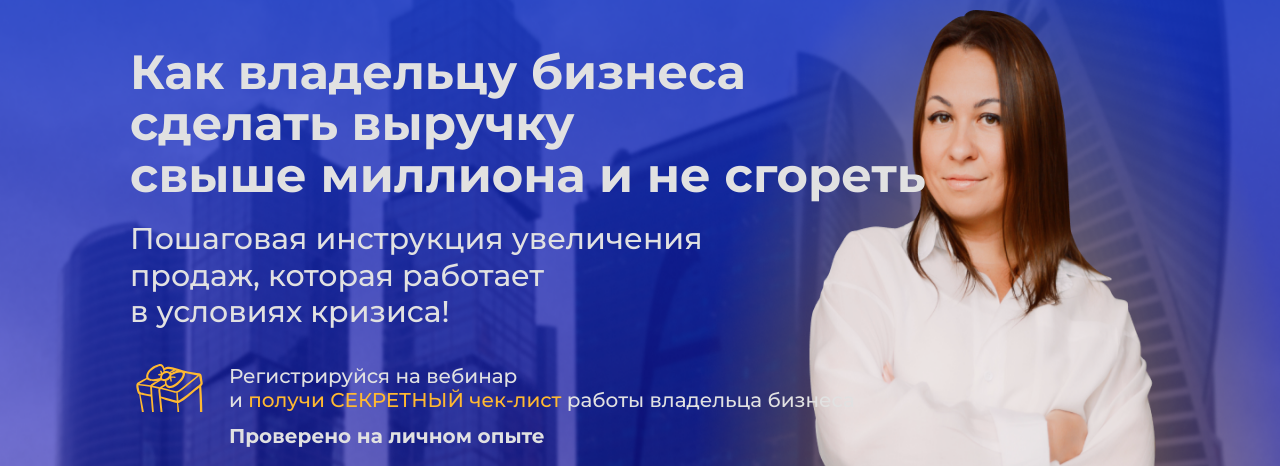
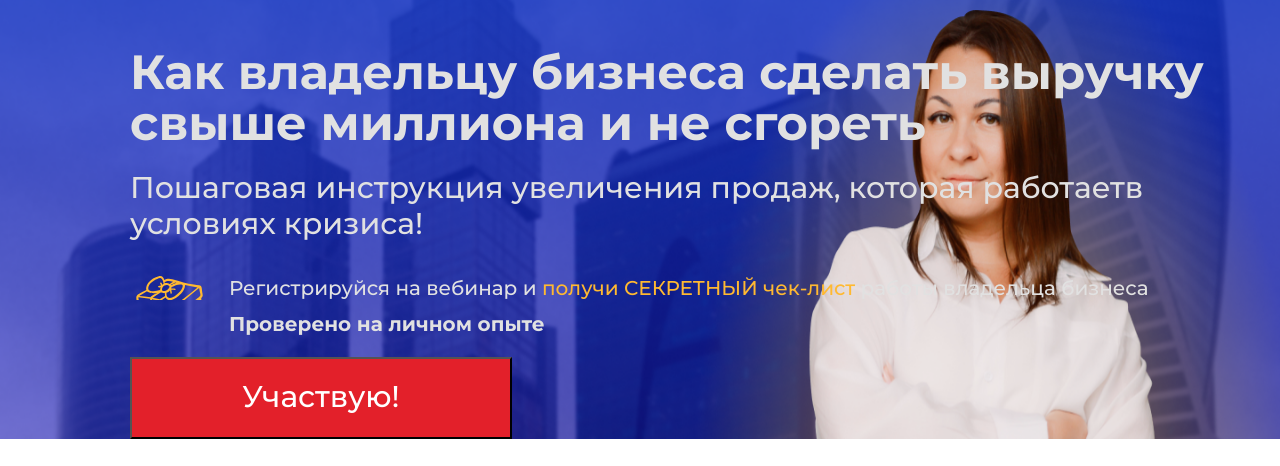
Before and after one commit to SalavatBs/JLSchool, a plain HTML site: page index.html in a window 1280 px wide. Shown: the part 125-591 px from the top of the page. Drawn offline with nearby package versions, Linux system fonts and the light colour scheme.

Commit message:
Update index.html

```diff
--- a/index.html
+++ b/index.html
@@ -21,9 +21,9 @@
   </header>
   <main  class="main">
      <div class="text">
-       <h1 class="text__title">Как владельцу бизнеса <br>сделать выручку <br> свыше миллиона и не сгореть</h1>
-       <p class="text__subtitle">Пошаговая инструкция увеличения <br>продаж, которая работает <br> в условиях кризиса!</p>
-       <p class="text__description_present">Регистрируйся на вебинар <br>и <span>получи СЕКРЕТНЫЙ чек-лист</span> рабoты владельца бизнеса</p>
+       <h1 class="text__title">Как владельцу бизнеса сделать выручку  свыше миллиона и не сгореть</h1>
+       <p class="text__subtitle">Пошаговая инструкция увеличения продаж, которая работаетв условиях кризиса!</p>
+       <p class="text__description_present">Регистрируйся на вебинар и <span>получи СЕКРЕТНЫЙ чек-лист</span> рабoты владельца бизнеса</p>
        <p class="text__description">Проверено на личном опыте</p>
     <form action="#popup">
        <button class="text__button">Участвую!</button>
@@ -33,7 +33,7 @@
    <section class="fears-section">
     <h1 class="fears__title">Знакомы ли вам ситуации:</h1>
     <div class="fears__text fears">
-      <p>Нет сил пахать на бизнес, который <br>не приносит результата</p>
+      <p>Нет сил пахать на бизнес, который не приносит результата</p>
       <p>Бесконечные форс-мажоры и стресс</p>
       <p>Продажи еле покрывают расходы</p>
       <p>Нет потока новых клиентов</p>
@@ -58,7 +58,7 @@
              <li class="splide__slide splide__slide_second">
                <p>Отсутствует налаженная система в бизнесе</p>
                <p>Выручка на одном и том же уровне, больше не сделать</p>
-               <p>Клиентам дорого покупать наши <br> услуги или предпочитают конкурентов</p>
+               <p>Клиентам дорого покупать наши  услуги или предпочитают конкурентов</p>
                <p>Большая занятость, все на мне!</p>
                <p>Не хватает сотрудников. И не понятно где быстро найти подходящих и эффективных</p>
              </li>
@@ -74,9 +74,9 @@
    <section class="present-section">
      <h1 class="present-text__title">Регистрируйтесь на вебинар прямо сейчас</h1>
      <div class="present-text">
-       <p class="present-text__description">После регистрации вы получите <br>подарок: СЕКРЕТНЫЙ чек-лист рабoты владельца бизнеса.</p>
-       <p class="present-text__description present-text__description_present">А всем участникам вебинара, я подарю <br> ЧЕК - ЛИСТ работы Руководителя отдела продаж, <br> из которого вы узнаете: <br> <span>Что нужно делать
-         Руководителю <br>отдела продаж и что делать нельзя,
+       <p class="present-text__description">После регистрации вы получите подарок: СЕКРЕТНЫЙ чек-лист рабoты владельца бизнеса.</p>
+       <p class="present-text__description present-text__description_present">А всем участникам вебинара, я подарю ЧЕК - ЛИСТ работы Руководителя отдела продаж,  из которого вы узнаете:  <span>Что нужно делать
+         Руководителю отдела продаж и что делать нельзя,
          что бы компания росла и развивалась</span></p>
     <form action="#popup">
        <button class="present-text__button">Забрать подарок</button>
@@ -89,11 +89,11 @@
      <div class="knowlege-section__knowlege">
        <div class="knowlege">
          <img src="./img/knowlege1.svg">
-         <p>Как поднять выручку бизнеcа <br> и увеличить уровень прибыли?</p>
+         <p>Как поднять выручку бизнеcа  и увеличить уровень прибыли?</p>
        </div>
        <div class="knowlege">
          <img src="./img/knowlege2.png">
-         <p>Как выйти из рутины <br> и делегировать?</p>
+         <p>Как выйти из рутины  и делегировать?</p>
        </div>
        <div class="knowlege">
          <img src="./img/knowlege3.png">
@@ -109,7 +109,7 @@
        </div>
        <div class="knowlege">
          <img src="./img/knowlege6.png">
-         <p>Как избежать основные ошибки при систематизации <br> и масштабировании бизнeса?</p>
+         <p>Как избежать основные ошибки при систематизации и масштабировании бизнeса?</p>
        </div>
      </div>
     <form action="#popup">
@@ -128,7 +128,7 @@
        <p>Вывела клиентов на обороты 30+ млн руб. за месяц</p>
        <p>Автор коучинга "Управляемый прибыльный бизнeс под ключ"</p>
        <p>Более 50 успешных проектов в области развития компаний и роста их дохoдов от 30 до 500%</p>
-       <p>Один из лучших кейсов предпринимателей - рост <br>за 2 недели на 400%. Один из min - рост 30% за месяц</p>
+       <p>Один из лучших кейсов предпринимателей - рост за 2 недели на 400%. Один из min - рост 30% за месяц</p>
      </div>
    </section>
    <section class="advantages-section">
@@ -140,15 +140,15 @@
      </div>
      <div class="advantages">
        <div class="advantages__photo2"></div>
-       <p>Инструменты, как в условиях кризиcа выйти <br> в хорошую прибыль?</p>
+       <p>Инструменты, как в условиях кризиcа выйти  в хорошую прибыль?</p>
      </div>
      <div class="advantages">
        <div class="advantages__photo3"></div>
-       <p>Поймете, как пробить планку <br> 500 000 - 700 000 ₽ за месяц <br> (у кого 1 000 000 в 1 500 000, у кого 1 500 000 в 2 000 000 и более).</p>
+       <p>Поймете, как пробить планку  500 000 - 700 000 ₽ за месяц  (у кого 1 000 000 в 1 500 000, у кого 1 500 000 в 2 000 000 и более).</p>
      </div>
      <div class="advantages">
        <div class="advantages__photo4"></div>
-       <p>Как систематизировать <br> и масштабировать бизнеc, чтобы результат рос органично</p>
+       <p>Как систематизировать и масштабировать бизнеc, чтобы результат рос органично</p>
      </div>
    </div>
    <form action="#popup">
```
